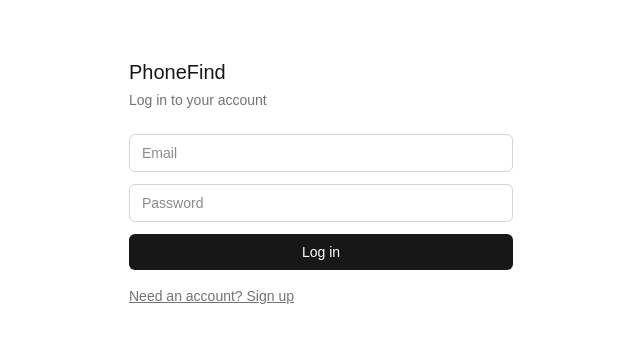
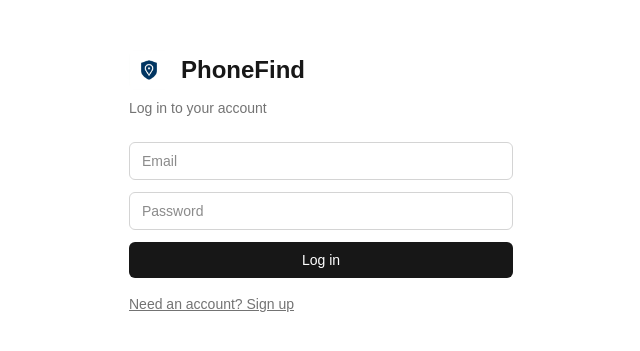
Before and after one commit to ritesh59697/PhoneFind, a Next.js app: page /login in a window 1280 px wide. Shown: the part 217-568 px from the top of the page, without its empty margins (319-959 px from the left). Built offline with nearby package versions, Linux system fonts and the light colour scheme.

Commit message:
Add clean professional brand logo to web app and headers

```diff
--- a/app/dashboard/page.tsx
+++ b/app/dashboard/page.tsx
@@ -83,7 +83,10 @@ export default function DashboardPage() {
   return (
     <div className="max-w-2xl mx-auto p-6">
       <div className="flex items-center justify-between mb-6">
-        <h1 className="text-xl font-medium">Your devices</h1>
+        <div className="flex items-center gap-3">
+          <img src="/logo.png" alt="PhoneFind Logo" className="w-8 h-8 rounded-md" />
+          <h1 className="text-xl font-semibold">Your devices</h1>
+        </div>
         <button onClick={logout} className="text-sm text-neutral-500 underline">
           Log out
         </button>
--- a/app/login/page.tsx
+++ b/app/login/page.tsx
@@ -36,7 +36,10 @@ export default function LoginPage() {
   return (
     <div className="min-h-screen flex items-center justify-center p-6">
       <div className="w-full max-w-sm">
-        <h1 className="text-xl font-medium mb-1">PhoneFind</h1>
+        <div className="flex items-center gap-3 mb-2">
+          <img src="/logo.png" alt="PhoneFind Logo" className="w-10 h-10 rounded-lg" />
+          <h1 className="text-2xl font-bold">PhoneFind</h1>
+        </div>
         <p className="text-sm text-neutral-500 mb-6">
           {mode === "login" ? "Log in to your account" : "Create your account"}
         </p>
```
Also changed, not shown: public/logo.png (added).
